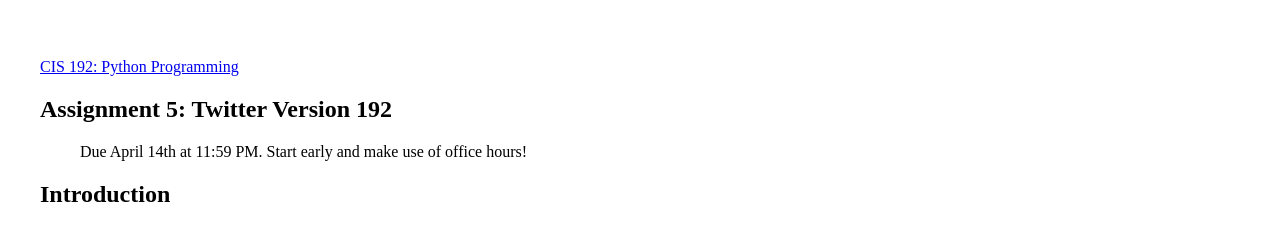
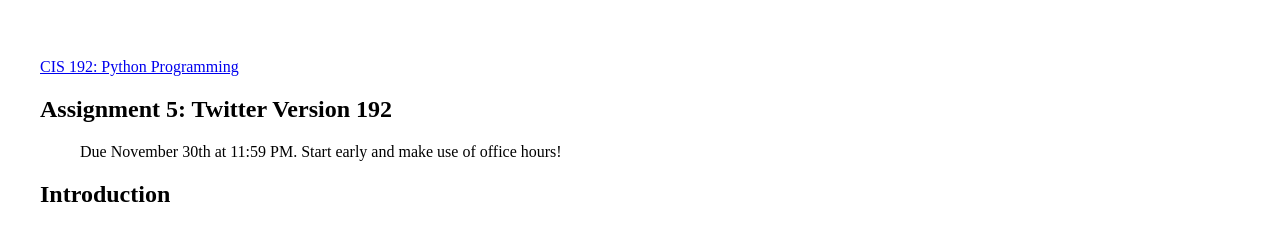
Before and after one commit to CIS192/website, a Gatsby site: page /twitter in a window 1280 px wide. Shown: the top 228 px of the page. Built offline with nearby package versions, Linux system fonts and the light colour scheme; Gatsby itself is replaced by a stand-in of ours.

Commit message:
Change due date

```diff
--- a/src/pages/twitter/index.md
+++ b/src/pages/twitter/index.md
@@ -3,7 +3,7 @@ path: /twitter
 ---
 
 # Assignment 5: Twitter Version 192
-> Due April 14th at 11:59 PM. Start early and make use of office hours!
+> Due November 30th at 11:59 PM. Start early and make use of office hours!
 
 ## Introduction
 The beauty of web development is its ability to create software that anybody with an internet connection can use. In this assignment, you will implement a clone of my favourite social media - Twitter! An implementation of the website is available [here](https://cis192twitter.herokuapp.com) and you are expected to recreate all the functionality from the site. This might seem a little daunting - but I assure you that everything you need to know has been covered in lecture.
```
